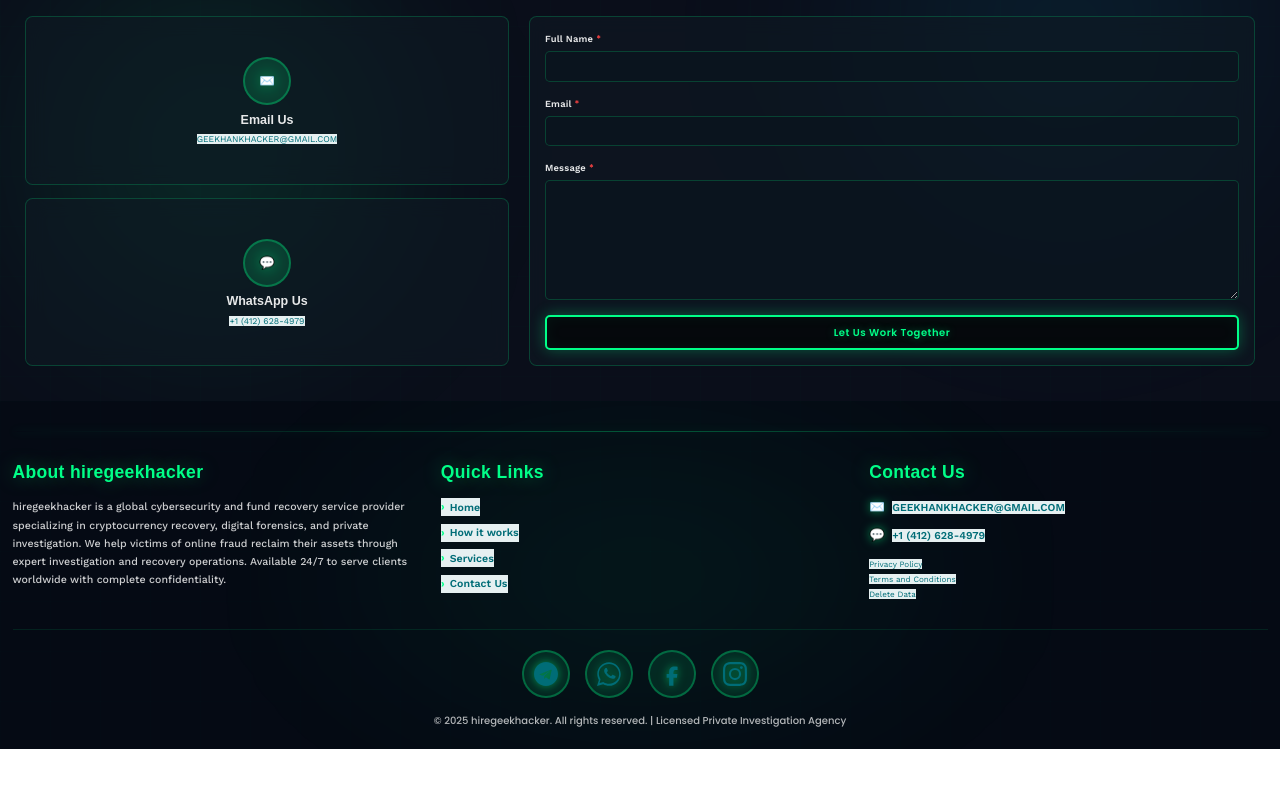
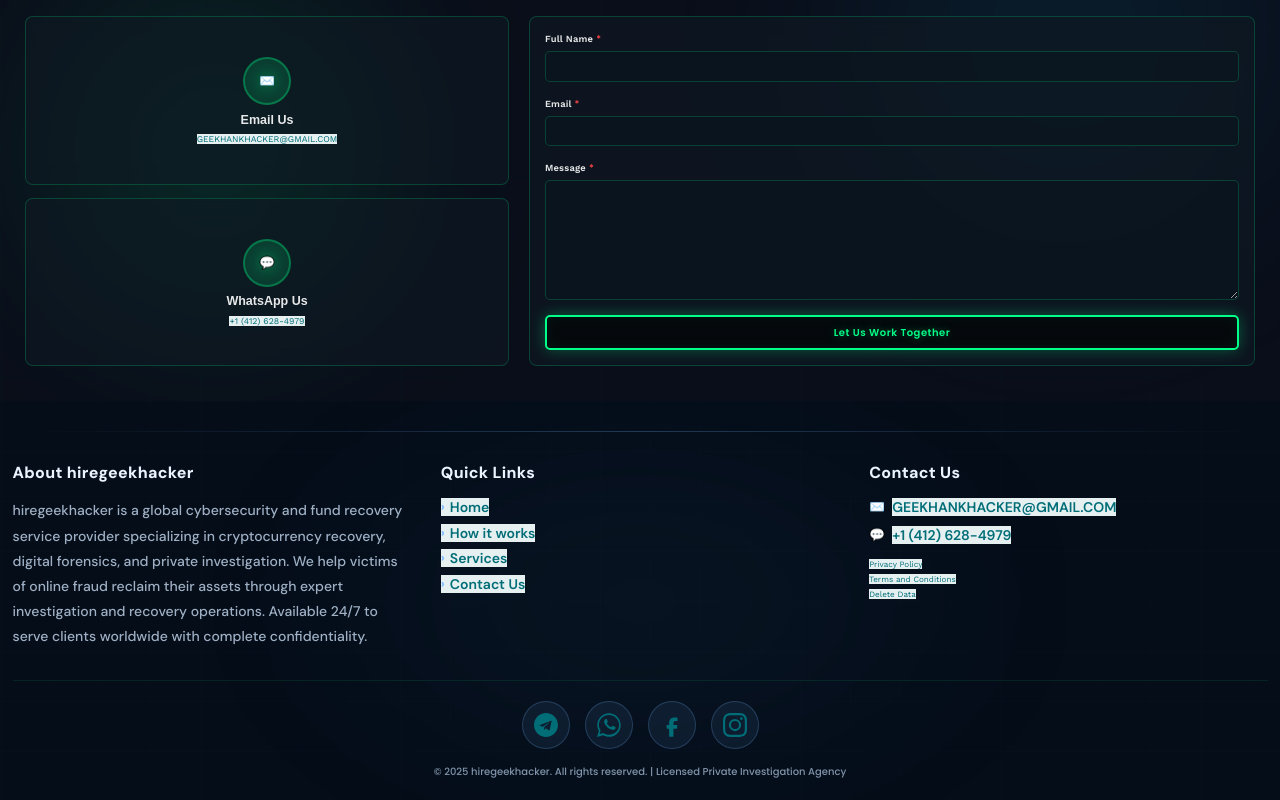
Before and after one commit to Geekhank/hireahacker, a React (Vite) app: page / in a window 1280 px wide. Shown: the part 3247-4047 px from the top of the page. Before the commit the page ends 3996 px from the top, so only its background shows below. Built offline with nearby package versions, Linux system fonts and the light colour scheme; a web font is replaced by a local one.

Commit message:
Apply cohesive professional cybersecurity visual theme

```diff
--- a/src/components/footer/Footer.module.css
+++ b/src/components/footer/Footer.module.css
@@ -373,3 +373,21 @@
     transform: none;
   }
 }
+
+/* Refined footer styling */
+.footerSection{background:#050d18;color:#eaf2fc}
+.gridPattern{background-image:linear-gradient(rgba(125,170,220,.03) 1px,transparent 1px),linear-gradient(90deg,rgba(125,170,220,.03) 1px,transparent 1px)}
+.glowOrb{background:radial-gradient(ellipse,rgba(55,126,202,.12),transparent 70%)}
+.hrline{background:linear-gradient(90deg,transparent,rgba(120,183,255,.25),transparent);box-shadow:none}
+.footerHeading{font-family:"DM Sans",sans-serif;color:#eaf3ff;text-shadow:none;font-size:16px}
+.footerText,.footerLink,.contactLink,.copyright{font-family:"DM Sans",sans-serif}
+.footerText{color:#9fb0c5;font-size:14px;line-height:1.8}
+.footerLink,.contactLink{color:#c5d4e6;font-size:14px}
+.linkIcon{color:#78b7ff}
+.footerLink:hover,.contactLink:hover,.legalLink:hover{color:#9ccaff;text-shadow:none}
+.contactIcon{filter:none}
+.socialIcon{background:rgba(120,183,255,.08);border:1px solid rgba(120,183,255,.22);color:#9bcaff}
+.socialIcon svg{filter:none}
+.socialIcon:hover{background:rgba(120,183,255,.16);border-color:rgba(120,183,255,.5);box-shadow:none}
+.socialIcon:hover svg{filter:none}
+.copyright{color:#8194ab}
```
